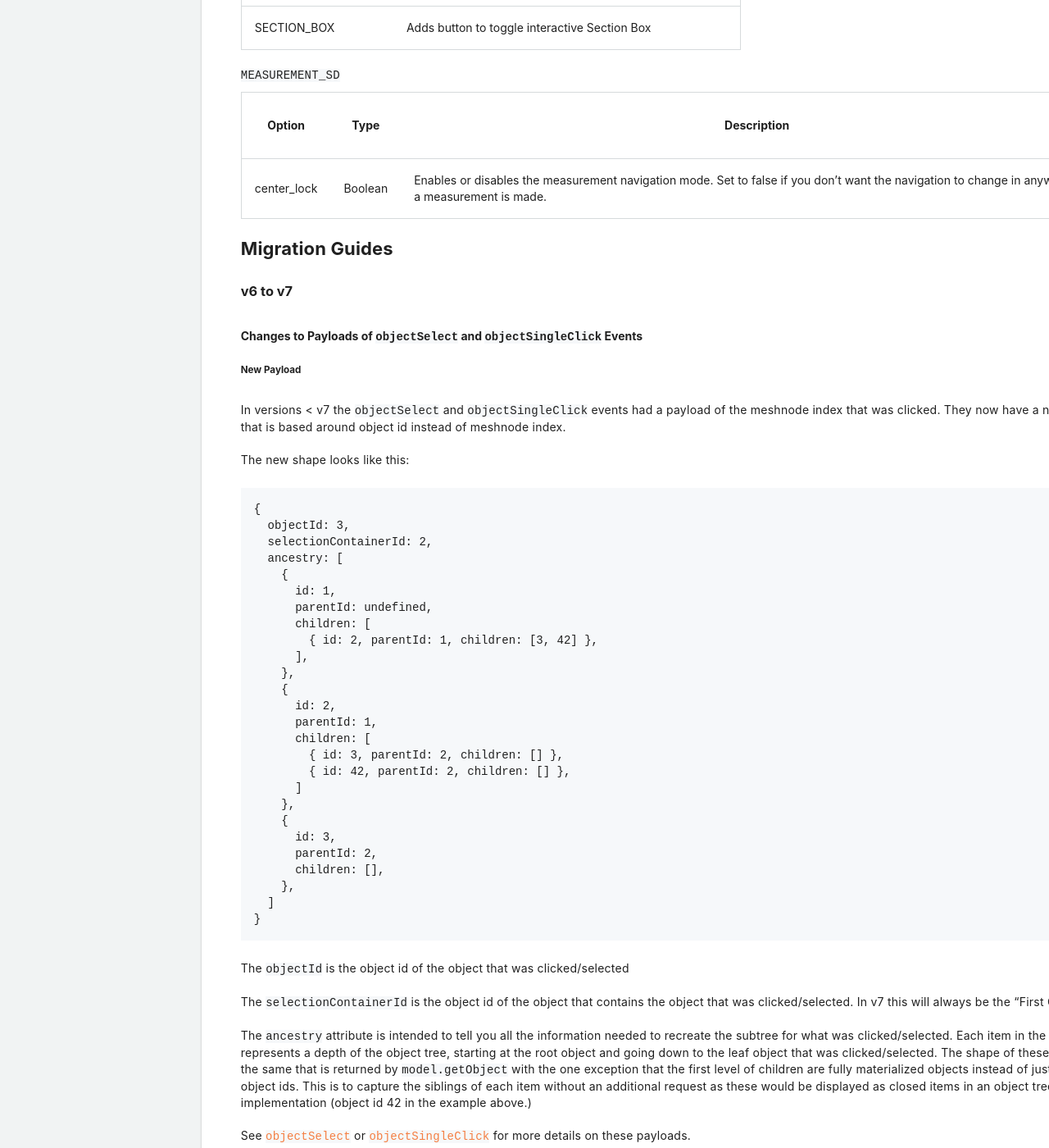
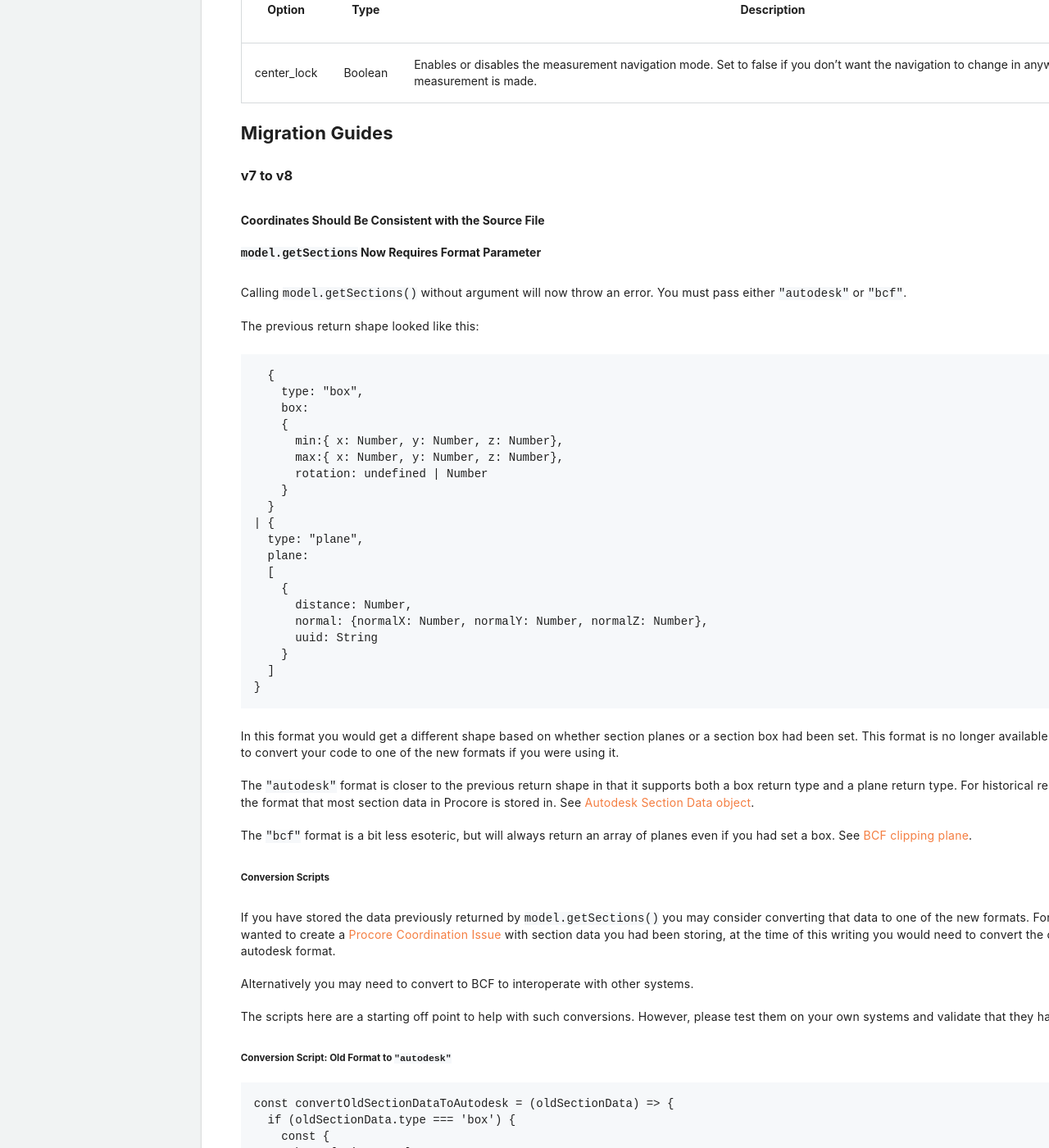
Before and after one commit to procore/documentation, a Jekyll site: the page built from bim_webviewer/bim_web_viewer.md, in a window 1280 px wide and 1400 px high, scrolled down 69245 px. Shown: the whole window at 82% size. Built offline with Jekyll 4.4.1, drawn with Linux system fonts in a browser that asks for light colours; comment, search, counter and statistics services are not loaded; some of the changed text lies outside the part shown.

Commit message:
Add migration for model.getSections changes

````diff
--- a/bim_webviewer/bim_web_viewer.md
+++ b/bim_webviewer/bim_web_viewer.md
@@ -3378,10 +3378,148 @@ The one addition we've made is the `unit` field. If the `unit` is not present, w
   <a class="heading-link" href="#migration-guides"></a>
 </p>
 
+### v7 to v8
+
+<p class="heading-link-container">
+  <a class="heading-link" href="#v7-to-v8"></a>
+</p>
+
+#### Coordinates Should Be Consistent with the Source File
+
+#### `model.getSections` Now Requires Format Parameter
+
+Calling `model.getSections()` without argument will now throw an error. You must pass either `"autodesk"` or `"bcf"`.
+
+The previous return shape looked like this:
+
+```ts
+  {
+    type: "box",
+    box:
+    {
+      min:{ x: Number, y: Number, z: Number},
+      max:{ x: Number, y: Number, z: Number},
+      rotation: undefined | Number
+    }
+  }
+| {
+  type: "plane",
+  plane:
+  [
+    {
+      distance: Number,
+      normal: {normalX: Number, normalY: Number, normalZ: Number},
+      uuid: String
+    }
+  ]
+}
+```
+
+In this format you would get a different shape based on whether section planes or a section box had been set. This format is no longer available so you will need to convert your code to one of the new formats if you were using it.
+
+The `"autodesk"` format is closer to the previous return shape in that it supports both a box return type and a plane return type. For historical reasons, it is also the format that most section data in Procore is stored in. See [Autodesk Section Data object](#autodesk-section-data).
+
+The `"bcf"` format is a bit less esoteric, but will always return an array of planes even if you had set a box. See [BCF clipping plane](#bcf-clipping-plane).
+
+##### Conversion Scripts
+
+If you have stored the data previously returned by `model.getSections()` you may consider converting that data to one of the new formats. For example, if you wanted to create a [Procore Coordination Issue](https://developers.procore.com/reference/rest/v1/coordination-issues?version=1.0#create-coordination-issue) with section data you had been storing, at the time of this writing you would need to convert the old data to the autodesk format.
+
+Alternatively you may need to convert to BCF to interoperate with other systems.
+
+The scripts here are a starting off point to help with such conversions. However, please test them on your own systems and validate that they handle your data.
+
+##### Conversion Script: Old Format to `"autodesk"`
+
+```js
+const convertOldSectionDataToAutodesk = (oldSectionData) => {
+  if (oldSectionData.type === 'box') {
+    const {
+      box: { min, max },
+    } = oldSectionData;
+    let {
+      box: { rotation },
+    } = oldSectionData;
+    if (rotation === null) {
+      rotation = { x: 0, y: 0, z: 0 };
+    }
+    return {
+      Type: 'ClipPlaneSet',
+      Version: 1,
+      Unit: 'ft',
+      OrientedBox: {
+        Type: 'OrientedBox3d',
+        Version: 1,
+        Box: [
+          [min.x, min.y, min.z],
+          [max.x, max.y, max.z],
+        ],
+        Rotation: [rotation.x, rotation.y, rotation.z],
+      },
+      Planes: null,
+      Enabled: true,
+      Linked: false,
+    };
+  }
+  if (oldSectionData.type === 'plane') {
+    return {
+      Type: 'ClipPlaneSet',
+      Version: 1,
+      Unit: 'ft',
+      OrientedBox: null,
+      Planes: oldSectionData.plane.map((plane) => {
+        const { normal, distance } = plane;
+        return {
+          Type: 'ClipPlane',
+          Version: 1,
+          Normal: [normal.normalX, normal.normalY, normal.normalZ],
+          Distance: distance,
+          Enabled: true,
+        };
+      }),
+      Enabled: true,
+      Linked: false,
+    };
+  }
+  throw new Error(`Unrecognized old section data type: ${oldSectionData.type}`);
+};
+```
+
+##### Conversion Script: Old Format to `"bcf"`
+
+This one is a little tricky in the case of converting box data to planes. If this is your use case please reach out and we'll find a way to expose this more easily.
+
+```js
+const convertOldSectionDataToBcf = (oldSectionData) => {
+  if (oldSectionData.type === 'box') {
+    throw new Error('Please reach out if you need assistance with this use case. It requires a math library or more code than is reasonable to put here.');
+  }
+  if (oldSectionData.type === 'plane') {
+    return oldSectionData.plane.map((plane) => {
+      const { normal, distance } = plane;
+      return {
+        unit: 'ft',
+        direction: {
+          x: normal.normalX,
+          y: normal.normalY,
+          z: normal.normalZ,
+        },
+        location: {
+          x: -normal.normalX * distance + 0, // Add 0 to avoid -0 values.
+          y: -normal.normalY * distance + 0,
+          z: -normal.normalZ * distance + 0,
+        },
+      };
+    });
+  }
+  throw new Error(`Unrecognized old section data type: ${oldSectionData.type}`);
+};
+```
+
 ### v6 to v7
 
 <p class="heading-link-container">
-  <a class="heading-link" href="#v5-to-v6"></a>
+  <a class="heading-link" href="#v6-to-v7"></a>
 </p>
 
 #### Changes to Payloads of `objectSelect` and `objectSingleClick` Events
````
